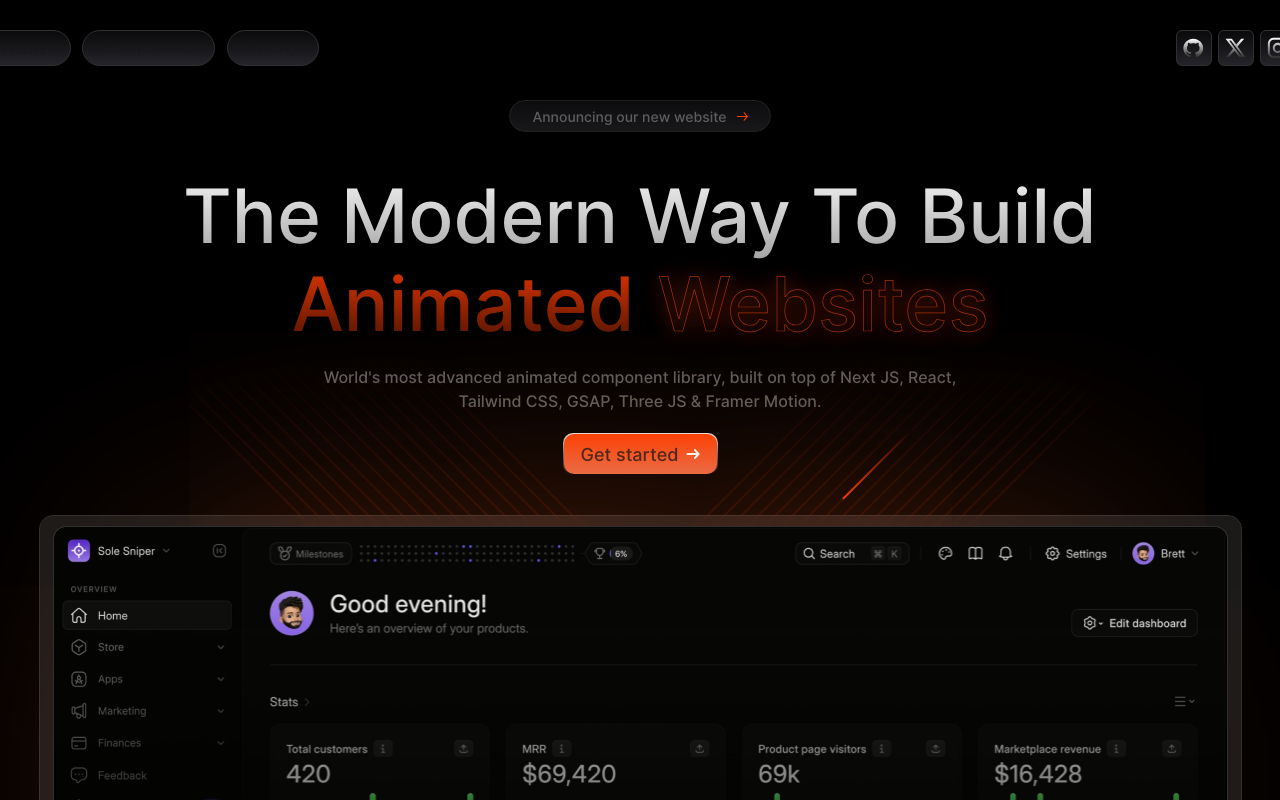
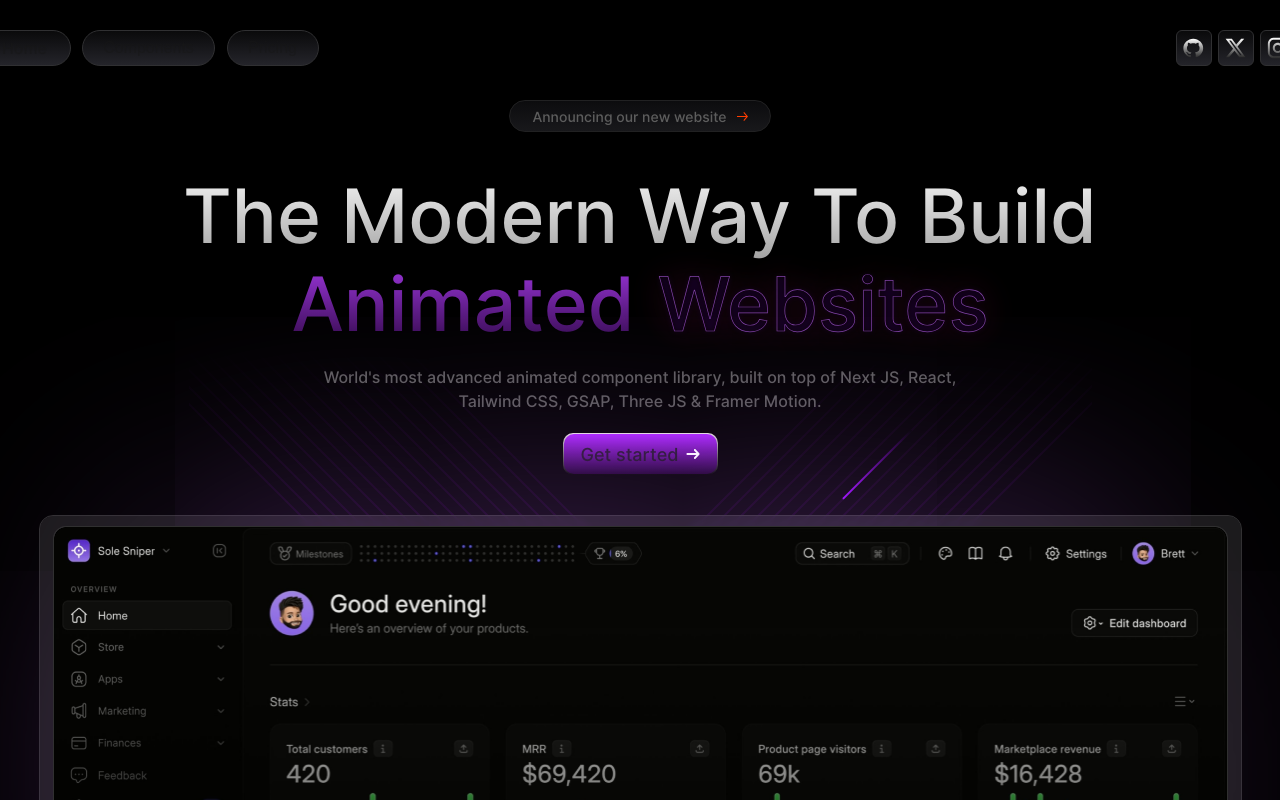
Before and after one commit to sudo-aadhi/Exposure, a Next.js app: page / in a window 1280 px wide. Shown: the top 800 px of the page. Built offline with nearby package versions, Linux system fonts and the light colour scheme; what @nauverse/tailwind-dot-grid-backgrounds would draw is missing.

Commit message:
Color has been changed to purple

```diff
--- a/app/components/animated/FallingMeteors.tsx
+++ b/app/components/animated/FallingMeteors.tsx
@@ -50,7 +50,7 @@ const FallingMeteorsBackground: React.FC = React.memo(() => {
         {Array.from({ length: 17 }).map((_, idx) => (
           <div
             key={idx}
-            className={`flex w-[2px] h-full bg-gradient-to-t from-[#ff3c00] via-[#ff3c001d] to-[#000000] rotate-[-45deg]`}
+            className={`flex w-[2px] h-full bg-gradient-to-t from-[#C567FF] via-[#100018] to-[#000000] rotate-[-45deg]`}
           ></div>
         ))}
       </div>
@@ -68,7 +68,7 @@ const FallingMeteorsBackground: React.FC = React.memo(() => {
         {Array.from({ length: 17 }).map((_, idx) => (
           <div
             key={idx}
-            className="relative flex w-[2px] h-full bg-gradient-to-t from-[#ff3c00ac] via-[#ff3c001d] to-[#000000] rotate-[45deg] overflow-hidden"
+            className="relative flex w-[2px] h-full bg-gradient-to-t from-[#0BA1FF] via-[#100018] to-[#000000] rotate-[45deg] overflow-hidden"
           >
             {animatedLines.has(idx) && (
               <motion.div
@@ -82,8 +82,8 @@ const FallingMeteorsBackground: React.FC = React.memo(() => {
                   ease: "linear", // Smooth, constant motion
                 }}
               >
-                <div className="w-[5px] h-[px] rounded-full bg-[#ff3c00]" />
-                <div className="w-[5px] h-[97.49px] bg-gradient-to-t from-[#ff3c00] to-[#000000]" />
+                <div className="w-[5px] h-[px] rounded-full bg-[#442358]" />
+                <div className="w-[5px] h-[97.49px] bg-gradient-to-t from-[#9D0BFF] to-[#000000]" />
               </motion.div>
             )}
           </div>
--- a/app/components/layouts/Button.tsx
+++ b/app/components/layouts/Button.tsx
@@ -1,134 +1,106 @@
-// 'use client' indicates that this component is a client-side React component, compatible with Next.js features
 "use client";
 
-// Importing the necessary libraries: framer-motion for animations, next/image for optimized images, and React for creating components
 import { motion } from "framer-motion";
 import Image from "next/image";
 import React, { useState, useCallback } from "react";
 
-// Defining the types of properties that the Button component accepts as props
-// The props include settings for appearance, size, text content, and an optional vector icon.
+/**
+ * Button component that supports gradient backgrounds, hover animations, and optional vector icons.
+ * Optimized for client-side rendering with Next.js.
+ */
+
 interface ButtonProps {
-  backgroundColor: string; // The starting color for the gradient on the button
-  toColor: string; // The ending color for the gradient on the button
-  width: number; // The width of the button
-  height: number; // The height of the button, with a default value
-  text: string; // The label text for the button
-  vector: string; // Image source URL for an optional vector icon
-  vectorWidth: number; // The width of the optional vector icon
+  backgroundColor: string; // Gradient start color
+  toColor: string; // Gradient end color
+  width: number; // Button width in pixels
+  height: number; // Button height in pixels (default: 42)
+  text: string; // Button label text
+  vector: string; // Optional vector image source
+  vectorWidth: number; // Width of the vector image
 }
 
-// Defining the Button functional component, accepting props of the ButtonProps type
 const Button: React.FC<ButtonProps> = ({
-  backgroundColor, // Accepts the gradient's starting color
-  toColor, // Accepts the gradient's ending color
-  width, // Button width
-  height = 42, // Button height with a default of 42px
-  text, // The label to display on the button
-  vector, // Optional vector image source
-  vectorWidth, // Width for the vector image
+  backgroundColor,
+  toColor,
+  width,
+  height = 42,
+  text,
+  vector,
+  vectorWidth,
 }) => {
-  // State hook to track whether the button is hovered or not
+  // Tracks hover state for the button
   const [isHovered, setIsHovered] = useState(false);
 
-  // Using useCallback to optimize performance and prevent re-creation of the function on every render
+  // Handlers to update hover state efficiently
   const handleMouseEnter = useCallback(() => {
-    setIsHovered(true); // Set hover state to true when the button is hovered
+    setIsHovered(true);
   }, []);
 
-  // Function to handle mouse leaving the button, which resets the hover state
   const handleMouseLeave = useCallback(() => {
-    setIsHovered(false); // Reset hover state when the mouse leaves
+    setIsHovered(false);
   }, []);
 
   return (
-    // Main container of the button, with motion animation applied for opacity change
     <motion.div
-      initial={{ opacity: 0 }} // Button starts with opacity 0
-      animate={{ opacity: 1 }} // Button becomes fully visible when rendered
-      transition={{
-        duration: 1.5, // Smooth transition duration for the opacity effect
-        ease: "easeInOut", // Easing function for smooth transition
-        delay: 1.7, // Delays the appearance of the button slightly
-      }}
+      initial={{ opacity: 0 }}
+      animate={{ opacity: 1 }}
+      transition={{ duration: 1.5, ease: "easeInOut", delay: 1.7 }}
       className="flex items-center justify-center bg-gradient-to-b from-[#E9E3E3] to-[#000000] cursor-pointer overflow-hidden"
       style={{
-        width: `${width}px`, // Dynamically set the button's width based on the 'width' prop
-        height: `${height}px`, // Dynamically set the button's height
-        borderRadius: "10px", // Rounded corners for the button
-        position: "relative", // Child elements (like shimmer) are positioned relative to this container
+        width: `${width}px`,
+        height: `${height}px`,
+        borderRadius: "10px",
+        position: "relative",
       }}
-      onMouseEnter={handleMouseEnter} // Hover state activation when mouse enters the button
-      onMouseLeave={handleMouseLeave} // Hover state deactivation when mouse leaves the button
+      onMouseEnter={handleMouseEnter}
+      onMouseLeave={handleMouseLeave}
     >
-      {/* Inner container for the button with gradient background */}
       <div
         style={{
-          width: `${width - 2}px`, // Slightly smaller width for the inner div to create a border effect
-          height: `${height - 2}px`, // Slightly smaller height for the inner div
-          background: `linear-gradient(to bottom, #${backgroundColor}, #${toColor})`, // Gradient background from top to bottom
-          borderRadius: "10px", // Rounded corners for consistency
-          display: "flex", // Using flexbox to center the contents (text and vector)
-          alignItems: "center", // Vertical centering of contents
-          justifyContent: "center", // Horizontal centering of contents
-          position: "relative", // Ensures child elements (e.g., shimmer effect) stay within the button's bounds
+          width: `${width - 2}px`,
+          height: `${height - 2}px`,
+          background: `linear-gradient(to bottom, #${backgroundColor}, #${toColor})`,
+          borderRadius: "10px",
+          display: "flex",
+          alignItems: "center",
+          justifyContent: "center",
+          position: "relative",
         }}
         className="relative"
       >
-        {/* Container for the button text and optional vector */}
         <span className="flex items-center justify-center gap-[7px]">
-          {/* Displaying the text label with slight opacity */}
           <p style={{ opacity: 0.8, fontSize: "18px" }} className="font-thin">
             {text}
           </p>
-
-          {/* Conditionally rendering the vector image if provided */}
           {vector && (
             <motion.span
               className="flex items-center justify-center"
-              animate={{
-                // Animating the vector position on hover
-                x: isHovered ? 3 : 0, // Slight movement on hover for added interaction
-              }}
-              transition={{ type: "spring", stiffness: 300 }} // Spring physics for a smooth animation effect
+              animate={{ x: isHovered ? 3 : 0 }}
+              transition={{ type: "spring", stiffness: 300 }}
             >
-              {/* Display the vector image with optimized loading */}
               <Image
                 src={vector}
-                width={vectorWidth} // Width of the vector image based on the 'vectorWidth' prop
-                height={100} // Fixed height for the vector icon
-                alt="button-vector" // Alt text for accessibility
-                draggable="false" // Prevent dragging of the image
+                width={vectorWidth}
+                height={100}
+                alt="button-vector"
+                draggable="false"
               />
             </motion.span>
           )}
         </span>
 
-        {/* Shimmer effect element that animates across the button */}
-        <motion.div
-          className="absolute w-[10px] bg-white rotate-[24deg] shimmer-effect"
-          style={{
-            height: `${height + 3}px`, // Height adjusted to the button's height
-          }}
-          initial={{
-            x: -80, // Start position of the shimmer off-screen to the left
-            opacity: 0, // Initial opacity is 0 for invisibility
-            rotate: "25deg", // Slight rotation for a dynamic shimmer effect
-          }}
-          animate={{
-            x: isHovered ? 110 : -80, // Move the shimmer from left to right on hover
-            opacity: isHovered ? [0.35, 0] : 0, // Fade in/out the shimmer effect based on hover state
-            rotate: "25deg", // Keep the rotation fixed for the shimmer
-          }}
-          transition={{
-            duration: 0.5, // Duration for the shimmer movement and opacity change
-            ease: "easeInOut", // Smooth easing for the shimmer transition
-          }}
-        />
+        {isHovered && (
+          <motion.div
+            className="absolute w-[10px] bg-white rotate-[24deg] shimmer-effect"
+            style={{ height: `${height + 5}px` }}
+            initial={{ x: -80, opacity: 0, rotate: "24deg" }}
+            animate={{ x: 110, opacity: [0.17, 0], rotate: "24deg" }}
+            transition={{ duration: 0.5, ease: "easeInOut" }}
+          />
+        )}
       </div>
     </motion.div>
   );
 };
 
-// Exporting the Button component for use in other parts of the application
 export default Button;
--- a/app/components/layouts/Hero.tsx
+++ b/app/components/layouts/Hero.tsx
@@ -70,7 +70,7 @@ const Hero = () => {
         {/* "Animated" Text with Gradient Effect */}
         <motion.div className="relative">
           <motion.h1
-            className="bg-gradient-to-b from-[#FF3D00] to-[#330C00] bg-clip-text text-transparent text-[40px] sm:text-[55px] md:text-[65px] lg:text-[75px]"
+            className="bg-gradient-to-b from-[#b13ef8] to-[#1E0230] bg-clip-text text-transparent text-[40px] sm:text-[55px] md:text-[65px] lg:text-[75px]"
             initial={{
               opacity: 0,
               y: 35,
@@ -109,10 +109,9 @@ const Hero = () => {
           <motion.h1
             className="text-transparent text-[40px] sm:text-[55px] md:text-[65px] lg:text-[75px] relative"
             style={{
-              WebkitTextStroke: "0.7px #FF480E",
-              textShadow:
-                "0 0 20px rgba(255, 72, 14, 0.3), 0 0 40px rgba(255, 72, 14, 0.2)",
-              filter: "drop-shadow(0 0 10px rgba(255, 72, 14, 0.15))",
+              WebkitTextStroke: "0.7px #C567FF",
+              textShadow: "0 0 5px #1E0230, 0 0 40px #1E0230",
+              filter: "drop-shadow(0 0 10px #)",
             }}
             initial={{
               opacity: 0,
@@ -175,8 +174,8 @@ const Hero = () => {
         }}
       >
         <Button
-          backgroundColor="FE4004"
-          toColor="EA6D49"
+          backgroundColor="AD28FF"
+          toColor="1E0230"
           width={155}
           height={42}
           text="Get started"
--- a/app/components/layouts/HeroDisplay.tsx
+++ b/app/components/layouts/HeroDisplay.tsx
@@ -47,9 +47,9 @@ const HeroDisplay = () => {
         style={{
           width: "850px",
           height: "630px",
-          backgroundColor: "#DCA91F",
+          backgroundColor: "#C567FF",
           position: "absolute",
-          boxShadow: "0 0 1000px 50px #F35D21",
+          boxShadow: "0 0 1000px 65px #C567FF",
         }}
       ></div>
       {/* Main container for the hero display */}
--- a/app/components/mains/Body.tsx
+++ b/app/components/mains/Body.tsx
@@ -21,7 +21,6 @@ const Body = () => {
       <Hero />
       <HeroDisplay />
       <MovingBrands />
-      <BentoBackground />
     </div>
   );
 };
```
